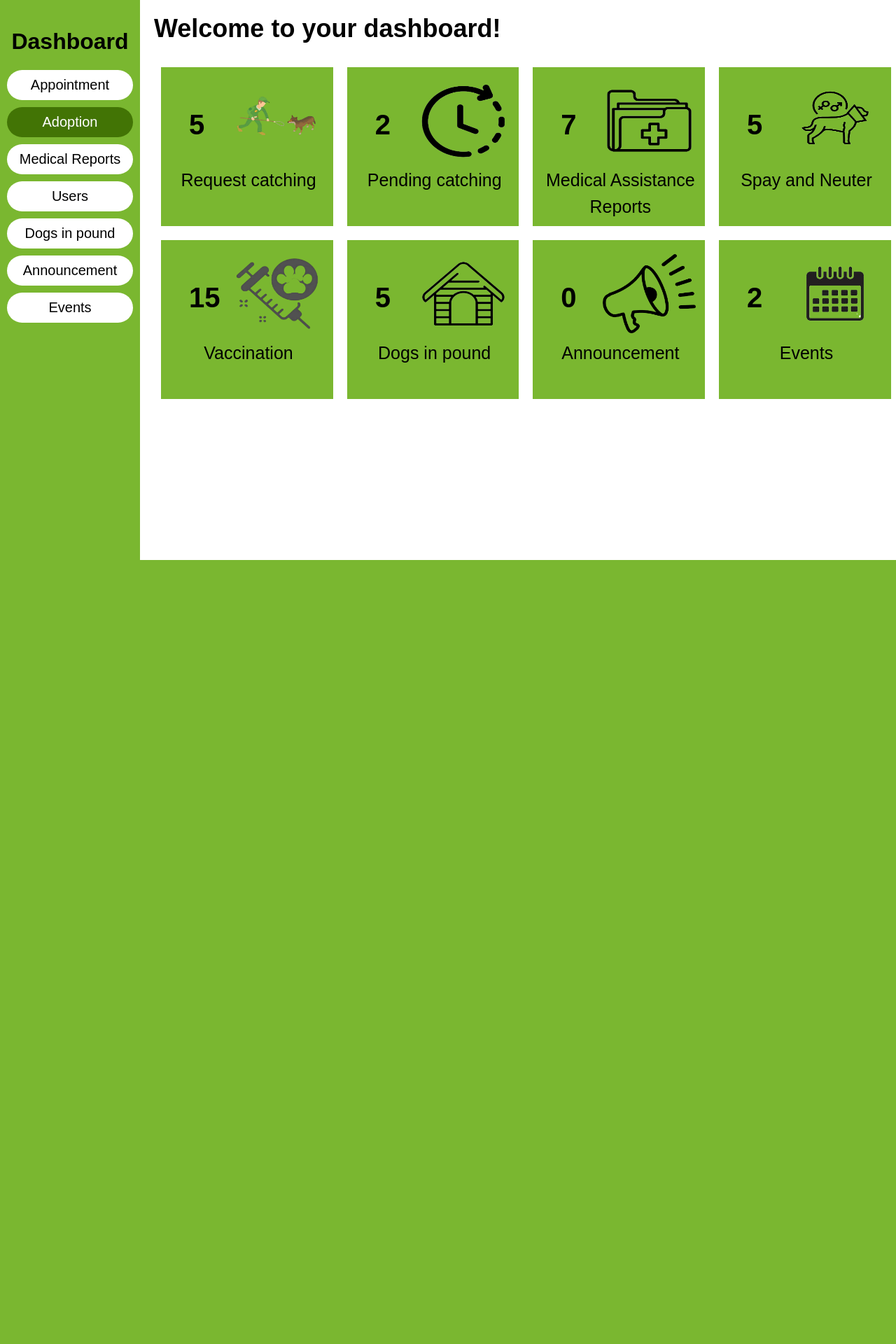
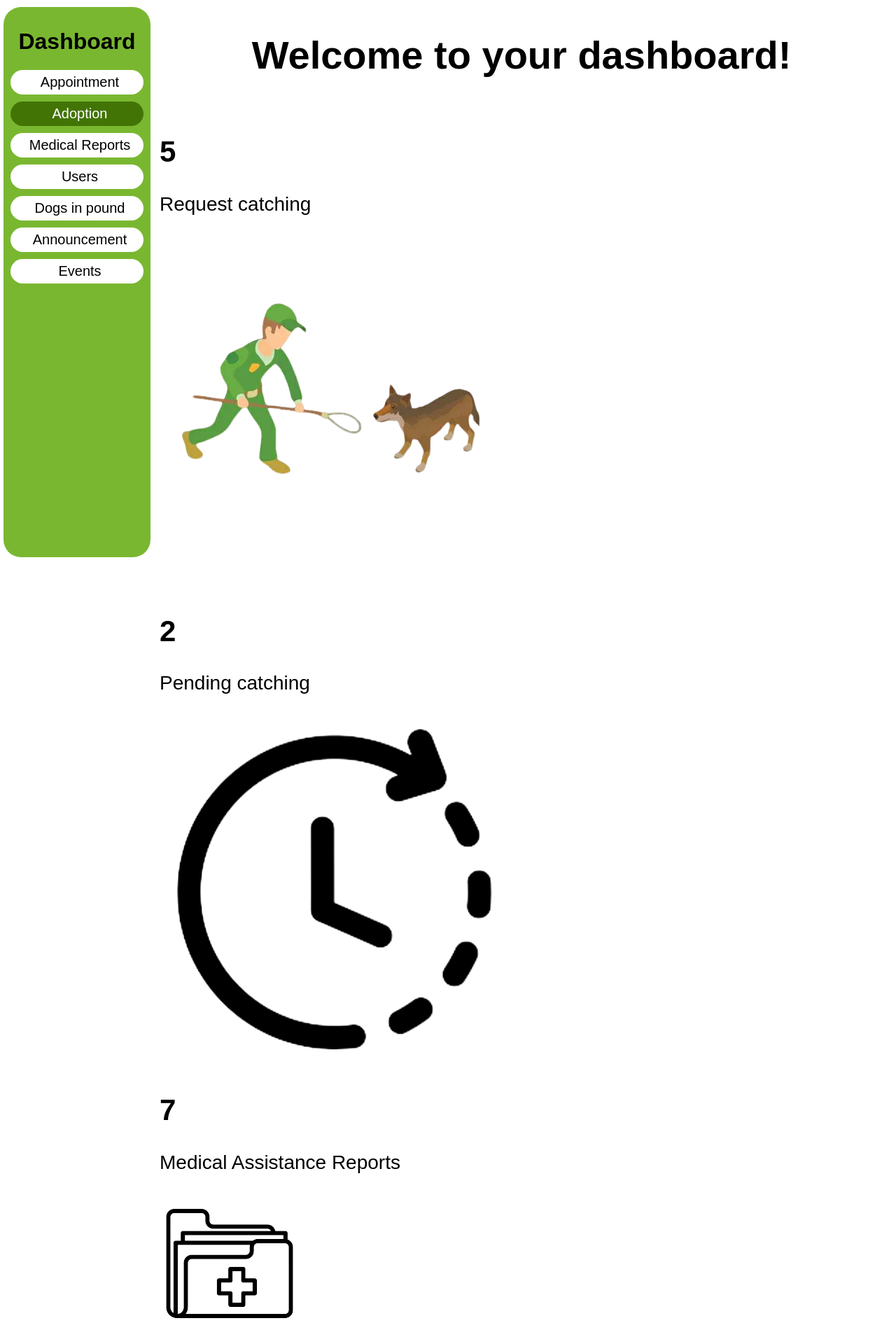
Before and after one commit to CedricEscribel/Servetsyo, a PHP site: page /Admindashboard/Dashboard.php in a window 1280 px wide. Shown: the top 1920 px of the page at 70% size. Before the commit the page ends 800 px from the top, so only its background shows below. Run offline with PHP 8.4, Linux system fonts and the light colour scheme.

Commit message:
dashboard

```diff
--- a/Servetco/Admindashboard/design.css
+++ b/Servetco/Admindashboard/design.css
@@ -4,7 +4,6 @@
 
 
 body {
-  margin: 0;
   padding: 0;
   font-family: Arial, sans-serif;
 }
@@ -12,62 +11,113 @@
 /* Side Navigation Bar */
 
 .sidenav {
-    height: 100%;
-    width: 200px;
+  height: 97%;
+  width: 210px;
   position: fixed;
   z-index: 1;
-    top: 0;
-    left: 0;
+  top: 10px ;
+  left: 5px;
   background-color: #7AB730;
+  border-radius: 25px;
   overflow-x: hidden;
-    padding-top: 20px;
-    margin-bottom: 10px;
+  padding-top: 10px;
   text-align: center;
 }
-
 
 .sidenav a {
   padding: 6px 8px 6px 16px;
   text-decoration: none;
   font-size: 20px;
-    color: #000000;
+  color: black;
   display: block;
+  background-color: white;
   border-radius: 25px;
-    background-color: rgb(255, 255, 255);
-    margin-bottom: 10px;
-    padding: 10px;
-    margin-left: 10px;
-    margin-right: 10px;
+  margin: 10px 10px;
 }
-
 
 .sidenav a:hover {
   background-color: #427405;
+}
+
+.sidenav a.head-dash:hover {
+  background-color: #7AB730;
 }
 
 .sidenav a.active {
   background-color: #427405;
   color: white;
 }
+
+.main {
+  margin-left: 210px; /* Same as the width of the sidenav */
+  font-size: 28px; /* Increased text to enable scrolling */
+  padding: 0px 10px;
+}
+
+
 /* end Side nav */
 
-/* Main Content */
-.main {
-  margin-left: 200px;
-  padding: 20px;
+/* dashboard */
+.dashboard{
+  display: grid;
+  grid-template-columns: repeat(2, auto);
+  grid-gap: 40px;
+  padding-right: 20px;
+  justify-content: space-evenly;
 }
 
-.main h1 {
-  font-size: 36px;
-  margin-top: 0;
+
+a.head-dash{
+  background-color: #7AB730;
+  border-radius: 0;
+  margin-left: 0px;
 }
 
-.main p {
-  font-size: 18px;
-  line-height: 1.5;
-  margin-top: 20px;
-  margin-bottom: 20px;
+.header{
+ padding-bottom: 10px;
+ justify-content: center;
+ display: flex;
 }
+
+.card {
+  display: flex;
+  align-items: center;
+  flex-direction: row;
+}
+.card img {
+  width: 40%;
+}
+
+
+/* Appointment */
+.appointment{
+
+}
+
+
+/* Adoption */
+.border{
+  display: flex;
+  flex-direction: column;
+  align-items: center;
+}
+
+.Detail .text{
+  text-align: center;
+
+}
+
+/* Medical reports */
+
+
+/* users */
+
+
+/* Dogs in pound */
+
+
+
+/* Main Content */
 
 .main ul {
   list-style-type: none;
@@ -84,7 +134,6 @@
 .main table {
   font-size: 18px;
   width: 100%;
-  border-collapse: collapse;
   margin-top: 20px;
 }
 
@@ -184,7 +233,6 @@
 .table{
   border-collapse: collapse;
   margin: 25px 0;
-  font-size: 15px;
   min-width: 100%;
   overflow: hidden;
   border-radius: 5px 5px 0 0;
@@ -346,50 +394,6 @@
 /* Dogs Upload end */
 
 
-/* Dashboard Design */
-.box {
-  background-color: #7AB730;
-  height: 60mm;
-  width: 65mm;
-  margin: 10px;
-  display: flex;
-  position: relative;
-  overflow: hidden;
-}
-
-.box h2{
-  position: absolute;
-  font-size: 40px;
-  margin-left: 40px;
-  margin-top: 60px;
-}
-
-.box p {
-  position: absolute;
-  font-size: 25px;
-  margin-top: 143px;
-  inline-size: 250px;
-  overflow-wrap: break-word;
-  text-align: center;
-}
-
-.grid-dash {
-  width: fit-content;
-  display: grid;
-  grid-template-rows: 1fr 1fr;
-  grid-template-columns: repeat(4, auto);
-}
-
-.box img{
-  height: 30mm;
-  width: 35mm;
-  position: absolute;
-  margin-top: 20px;
-  margin-left: 100px;
-  position: absolute;
-}
-/* Dashboard end */
-
 .table select{
   padding: 6px 20px;
   border-radius: 10px;
```
Lines whose indentation alone changed are shown as unchanged.
